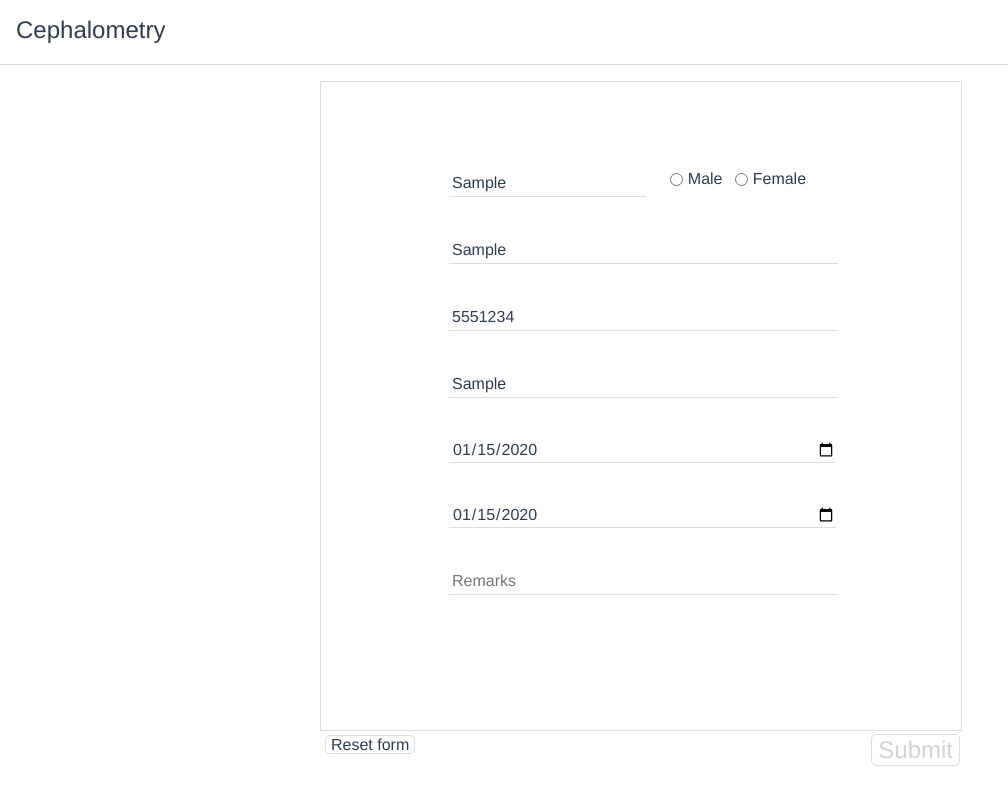
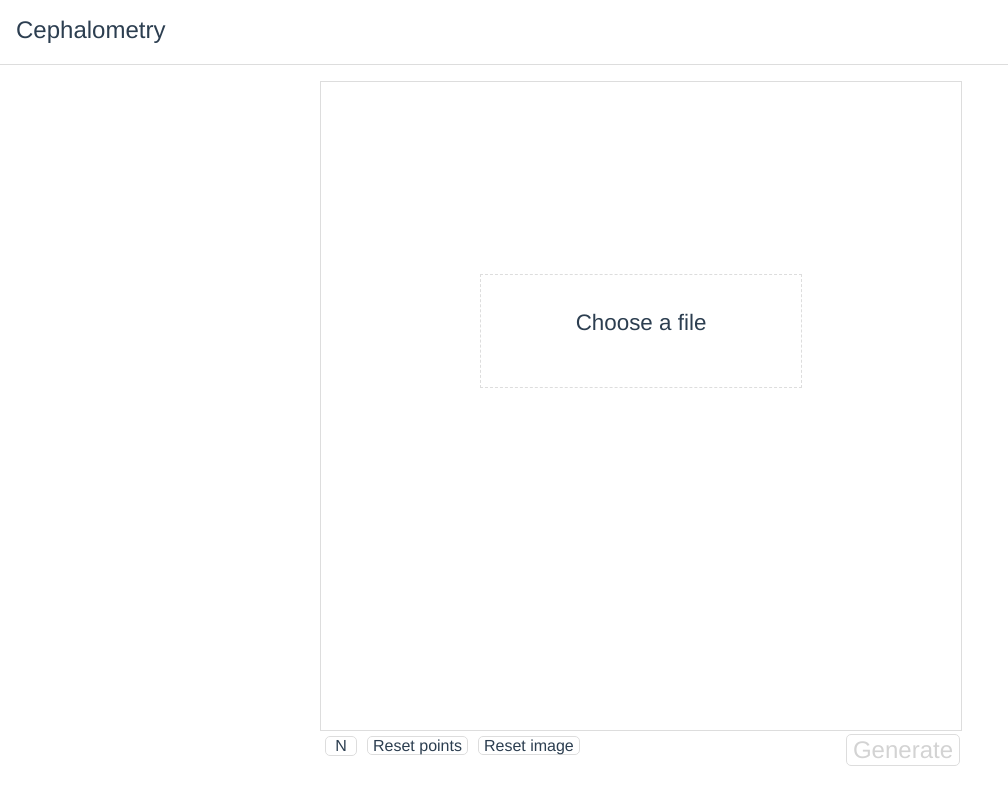
Before and after one commit to edvardgospel/cephalometry-fe, a Vue app: page / in a window 1280 px wide. Both pictures are taken after typing "Sample", "Sample", "5551234", "Sample", "2020-01-15", "2020-01-15" into the empty fields and a click on the button "Submit". Shown: the whole page, without its empty margins (0-1008 px from the left). Built offline with nearby package versions, Linux system fonts and the light colour scheme.

Commit message:
Implemented flow between components (Form->Generator->Menu)

```diff
--- a/src/App.vue
+++ b/src/App.vue
@@ -3,33 +3,53 @@
     <NavigationBar />
     <div class="cephalometry-div">
       <div class="inner-cephalometry-div">
-        <!--<CephalometryGenerator />-->
-        <CephalometryForm />
+        <CephalometryForm
+          v-if="currentComponent === 'form'"
+          @personal-data-submitted="addPersonalData"
+        />
+        <CephalometryGenerator
+          v-else-if="currentComponent === 'generator'"
+          @cephalometric-coordinates-submitted="addCephalometricCoordinates"
+        />
+        <CephalometryMenu v-else-if="currentComponent === 'menu'" />
       </div>
     </div>
-    <Footer :author="author" :email="email" />
+    <Footer author="Edvard Eros" email="edvard.eros@yahoo.com" />
   </div>
 </template>
 
 <script>
 import NavigationBar from "./components/NavigationBar.vue";
-//import CephalometryGenerator from "./components/CephalometryGenerator.vue";
 import CephalometryForm from "./components/CephalometryForm.vue";
+import CephalometryGenerator from "./components/CephalometryGenerator.vue";
+import CephalometryMenu from "./components/CephalometryMenu.vue";
 import Footer from "./components/Footer.vue";
 
 export default {
   name: "App",
   components: {
     NavigationBar,
-    //CephalometryGenerator,
     CephalometryForm,
+    CephalometryGenerator,
+    CephalometryMenu,
     Footer
   },
   data() {
     return {
-      author: "Edvard Eros",
-      email: "edvard.eros@yahoo.com"
+      currentComponent: "form",
+      personalData: null,
+      cephalometricCoordinates: null
     };
+  },
+  methods: {
+    addPersonalData(personalData) {
+      this.currentComponent = "generator";
+      this.personalData = personalData;
+    },
+    addCephalometricCoordinates(cephalometricCoordinates) {
+      this.currentComponent = "menu";
+      this.cephalometricCoordinates = cephalometricCoordinates;
+    }
   }
 };
 </script>
--- a/src/components/CephalometryForm.vue
+++ b/src/components/CephalometryForm.vue
@@ -1,7 +1,7 @@
 <template>
   <div class="content-div">
     <div class="form-div">
-      <form @submit.prevent="submitForm">
+      <form id="form-id" @submit.prevent="submitForm">
         <div class="inner-form-div">
           <div class="inner-input-div">
             <input type="text" class="form-input-half-width" v-model="name" placeholder="Name" />
@@ -27,6 +27,8 @@
       </div>
       <div class="generate-button-div">
         <button
+          type="submit"
+          form="form-id"
           class="generate-button-unclickable"
           :class="{'generate-button-clickable': isAllInputFilled()}"
         >Submit</button>
@@ -62,14 +64,37 @@ export default {
       this.remarks = null;
     },
     isAllInputFilled() {
-      return this.name !== null && this.name !== '' &&
-      this.address !== null && this.address !== '' &&
-      this.phone !== null && this.phone !== '' &&
-      this.gender !== null && this.gender !== '' &&
-      this.doctor !== null && this.doctor !== '' &&
-      this.birthDate !== null && this.birthDate !== '' &&
-      this.xRayDate !== null && this.xRayDate !== '' &&
-      this.remarks !== null && this.remarks !== '';
+      return (
+        this.name !== null &&
+        this.name !== "" &&
+        this.address !== null &&
+        this.address !== "" &&
+        this.phone !== null &&
+        this.phone !== "" &&
+        this.gender !== null &&
+        this.gender !== "" &&
+        this.doctor !== null &&
+        this.doctor !== "" &&
+        this.birthDate !== null &&
+        this.birthDate !== "" &&
+        this.xRayDate !== null &&
+        this.xRayDate !== "" &&
+        this.remarks !== null &&
+        this.remarks !== ""
+      );
+    },
+    submitForm() {
+      let personalData = {
+        name: this.name,
+        address: this.address,
+        phone: this.phone,
+        gender: this.gender,
+        doctor: this.doctor,
+        birthDate: this.birthDate,
+        xRayDate: this.xRayDate,
+        remarks: this.remarks
+      };
+      this.$emit("personal-data-submitted", personalData);
     }
   }
 };
--- a/src/components/CephalometryGenerator.vue
+++ b/src/components/CephalometryGenerator.vue
@@ -34,6 +34,7 @@
         <button
           class="generate-button-unclickable"
           :class="{'generate-button-clickable': cephalometricPoints.length === index}"
+          @click="submitCephalometricCoordiantes"
         >Generate</button>
       </div>
     </div>
@@ -67,6 +68,7 @@ export default {
         "N'",
         "UL"
       ],
+      cephalometricCoordinates: null,
       index: 0
     };
   },
@@ -108,6 +110,10 @@ export default {
     saveCoordinates(event) {
       let mouseX = event.offsetX;
       let mouseY = event.offsetY;
+      this.cephalometricCoordinates[this.cephalometricPoints[this.index]].x =
+        event.offsetX;
+      this.cephalometricCoordinates[this.cephalometricPoints[this.index]].y =
+        event.offsetY;
       console.log(mouseX + " " + mouseY);
     },
     removeDots() {
@@ -116,6 +122,12 @@ export default {
       while (paras[0]) {
         paras[0].parentNode.removeChild(paras[0]);
       }
+    },
+    submitCephalometricCoordiantes() {
+      this.$emit(
+        "cephalometric-coordinates-submitted",
+        this.cephalometricCoordinates
+      );
     }
   }
 };
```
